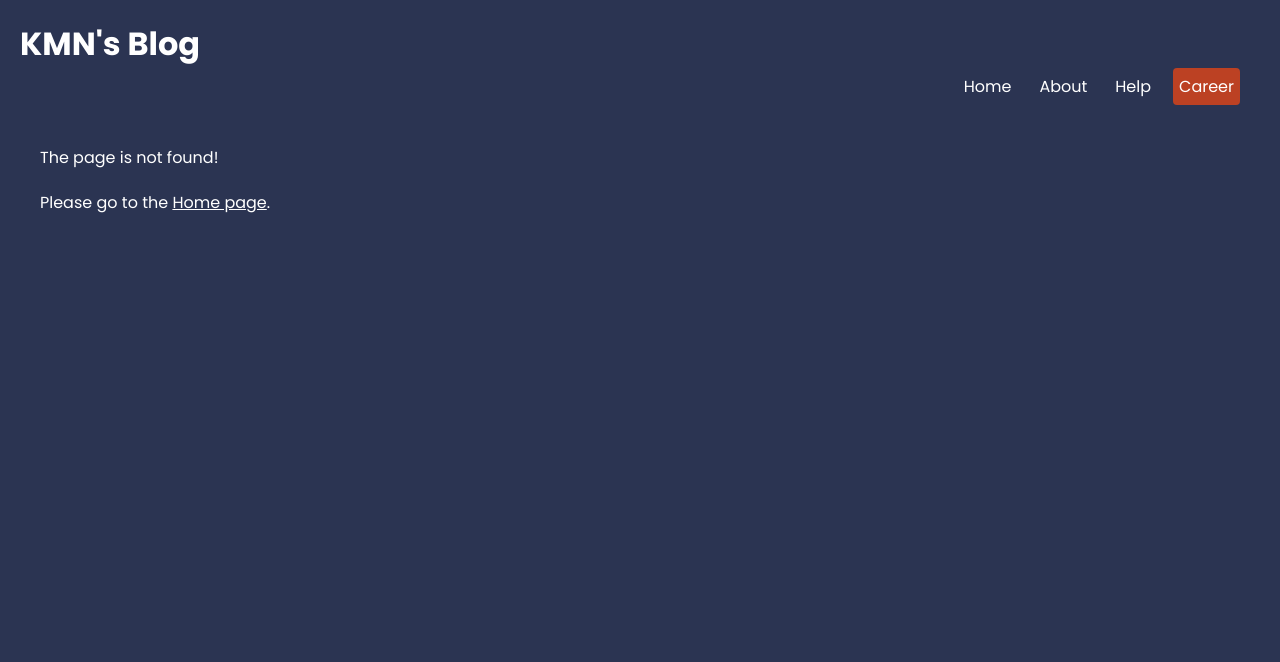
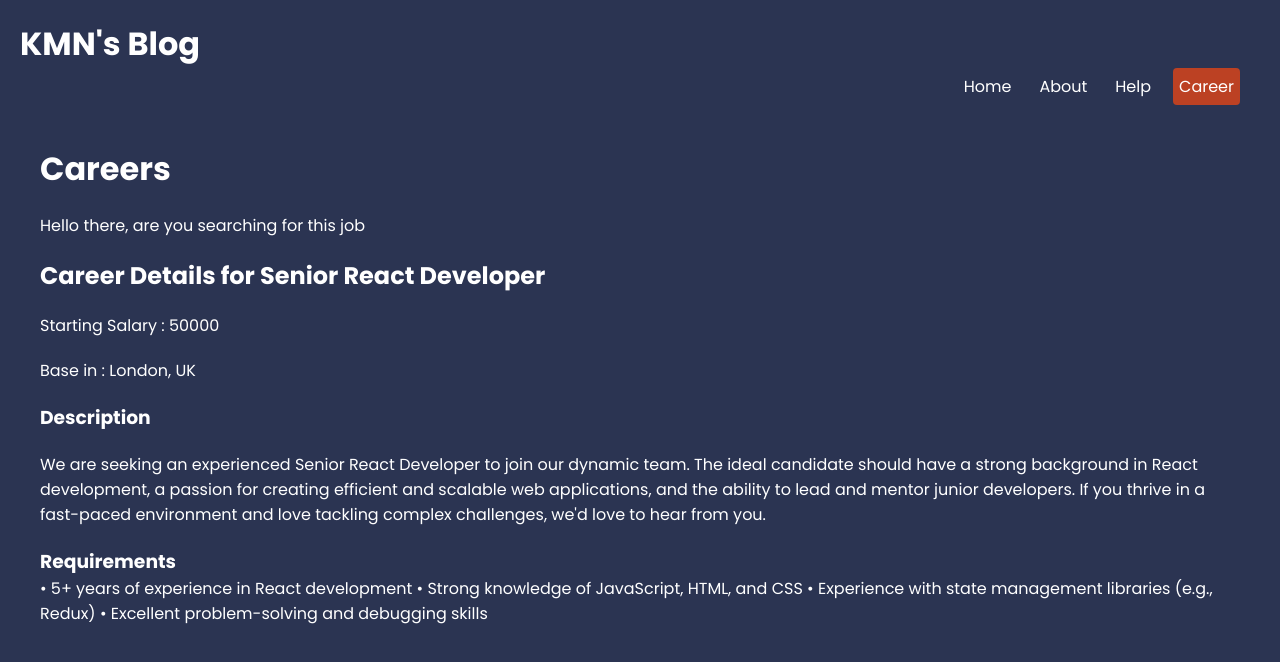
Before and after one commit to KaungMN/Calculator, a React (Create React App) app: page /career/1 in a window 1280 px wide. Before the commit this address had no page. Shown: the top 662 px of the page. Built offline with nearby package versions, Linux system fonts and the light colour scheme; data requests are answered from the project's data file.

Commit message:
[Add Career Details]

```diff
--- a/data/db.json
+++ b/data/db.json
@@ -4,43 +4,86 @@
       "id": 1,
       "title": "Senior React Developer",
       "salary": 50000,
-      "location": "London, UK"
+      "location": "London, UK",
+      "description": "We are seeking an experienced Senior React Developer to join our dynamic team. The ideal candidate should have a strong background in React development, a passion for creating efficient and scalable web applications, and the ability to lead and mentor junior developers. If you thrive in a fast-paced environment and love tackling complex challenges, we'd love to hear from you.",
+      "requirements": [
+        "5+ years of experience in React development",
+        "Strong knowledge of JavaScript, HTML, and CSS",
+        "Experience with state management libraries (e.g., Redux)",
+        "Excellent problem-solving and debugging skills"
+      ]
     },
     {
       "id": 2,
       "title": "Plumber",
       "salary": 40000,
-      "location": "Bowser's Castle"
+      "location": "Bowser's Castle",
+      "description": "Join the plumbing team at Bowser's Castle and ensure the smooth operation of the plumbing system in this iconic location. This role involves maintaining and repairing pipes, drains, and plumbing fixtures. Experience in castle plumbing is preferred, but all skilled plumbers are encouraged to apply.",
+      "requirements": [
+        "Certification in plumbing",
+        "Experience in plumbing maintenance and repair",
+        "Ability to work in a fast-paced castle environment"
+      ]
     },
     {
       "id": 3,
       "title": "Gym Leader",
       "salary": 75000,
-      "location": "Kanto Region"
+      "location": "Kanto Region",
+      "description": "Become a Gym Leader in the Kanto Region and showcase your Pokémon battling skills. As a Gym Leader, you'll be responsible for managing and leading a Pokémon Gym, challenging trainers, and maintaining a strong team of Pokémon. If you're a skilled Pokémon Trainer with a passion for leadership, apply now!",
+      "requirements": [
+        "Expertise in Pokémon battling and strategy",
+        "Strong leadership and communication skills",
+        "Knowledge of Pokémon types and moves"
+      ]
     },
     {
       "id": 4,
       "title": "Vue Developer",
       "salary": 40000,
-      "location": "Liverpool, UK"
+      "location": "Liverpool, UK",
+      "description": "We are looking for a talented Vue.js Developer to join our development team in Liverpool. The ideal candidate should have a solid understanding of Vue.js and front-end technologies, as well as a passion for creating visually appealing and responsive web applications.",
+      "requirements": [
+        "2+ years of experience in Vue.js development",
+        "Proficiency in HTML, CSS, and JavaScript",
+        "Experience with RESTful API integration"
+      ]
     },
     {
       "id": 5,
       "title": "Tutorial Maker",
       "salary": 35000,
-      "location": "Manchester, UK"
+      "location": "Manchester, UK",
+      "description": "Join our team in Manchester as a Tutorial Maker and contribute to creating engaging and informative tutorials. The role involves researching, scripting, and producing tutorials on various subjects. If you have a knack for explaining complex concepts in a simple and understandable way, we want to hear from you!",
+      "requirements": [
+        "Excellent communication and presentation skills",
+        "Experience in tutorial creation or content development",
+        "Passion for sharing knowledge with others"
+      ]
     },
     {
       "id": 6,
       "title": "Website Manager",
       "salary": 50000,
-      "location": "Berlin, Germany"
+      "location": "Berlin, Germany",
+      "description": "We are seeking a Website Manager to oversee the performance and functionality of our website. The ideal candidate should have experience in web management, content strategy, and user experience optimization. Join our international team in Berlin and contribute to the success of our online presence.",
+      "requirements": [
+        "Proven experience in website management",
+        "Knowledge of content management systems (CMS)",
+        "Understanding of SEO best practices"
+      ]
     },
     {
       "id": 7,
       "title": "Food Tester",
       "salary": 30000,
-      "location": "London, UK"
+      "location": "London, UK",
+      "description": "Become a Food Tester in the vibrant city of London! As a Food Tester, you'll have the exciting opportunity to sample and provide feedback on a variety of culinary delights. If you have a passion for food and a discerning palate, apply now and be part of the taste-testing team.",
+      "requirements": [
+        "Passion for food and a willingness to try new dishes",
+        "Attention to detail and ability to articulate flavors",
+        "Ability to work in a team environment"
+      ]
     }
   ]
 }
--- a/src/App.js
+++ b/src/App.js
@@ -11,8 +11,11 @@ import Contact from "./pages/help/Contact";
 import RootLayout from "./layouts/RootLayout";
 import HelpLayout from "./layouts/HelpLayout";
 import Notfound from "./pages/Notfound";
-import Careers from "./pages/careers/Careers";
-import { careerLoader } from "./pages/careers/Careers";
+import Careers, { careerLoader } from "./pages/careers/Careers";
+import CareerDetails, {
+  careerDetailsLoader,
+} from "./pages/careers/CareerDetails";
+
 import CareersLayout from "./layouts/CareerLayout";
 
 const router = createBrowserRouter(
@@ -26,6 +29,11 @@ const router = createBrowserRouter(
       </Route>
       <Route path="career" element={<CareersLayout />}>
         <Route index element={<Careers />} loader={careerLoader} />
+        <Route
+          path=":id"
+          element={<CareerDetails />}
+          loader={careerDetailsLoader}
+        />
       </Route>
       <Route path="*" element={<Notfound />} />
     </Route>
--- a/src/layouts/CareerLayout.js
+++ b/src/layouts/CareerLayout.js
@@ -3,8 +3,8 @@ import { Outlet } from "react-router-dom";
 export default function CareersLayout() {
   return (
     <div className="careers-layout">
-      <h2>Careers</h2>
-      <p>Lorem ipsum, dolor sit amet consectetur adipisicing elit?</p>
+      <h1>Careers</h1>
+      <p>Hello there, are you searching for this job</p>
 
       <Outlet />
     </div>
--- /dev/null
+++ b/src/pages/careers/CareerDetails.js
@@ -0,0 +1,28 @@
+import React from "react";
+import { useLoaderData, useParams } from "react-router-dom";
+
+export default function CareerDetails() {
+  const { id } = useParams();
+  const career = useLoaderData();
+  return (
+    <div className="career-details">
+      <h2>Career Details for {career.title}</h2>
+      <p>Starting Salary : {career.salary}</p>
+      <p>Base in : {career.location}</p>
+      <div className="details">
+        <h3>Description</h3>
+        <p>{career.description}</p>
+      </div>
+      <div className="details">
+        <h3>Requirements</h3>
+        <div>{career.requirements.map((req) => `• ${req} `)}</div>
+      </div>
+    </div>
+  );
+}
+
+export const careerDetailsLoader = async ({ params }) => {
+  const { id } = params;
+  const res = await fetch("http://localhost:4000/careers/" + id);
+  return res.json();
+};
--- a/src/pages/careers/Careers.js
+++ b/src/pages/careers/Careers.js
@@ -5,7 +5,7 @@ function Careers() {
   return (
     <div className="careers">
       {careers.map((career) => (
-        <Link to="/" key={career.id}>
+        <Link to={career.id.toString()} key={career.id}>
           <p>{career.title}</p>
           <p>Base in {career.location}</p>
         </Link>
```
